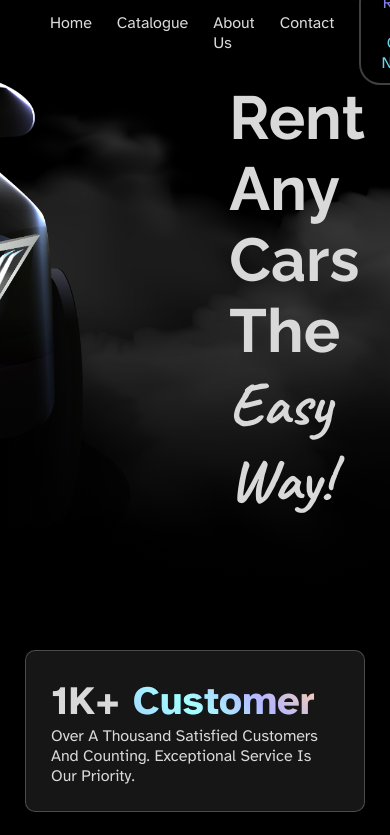
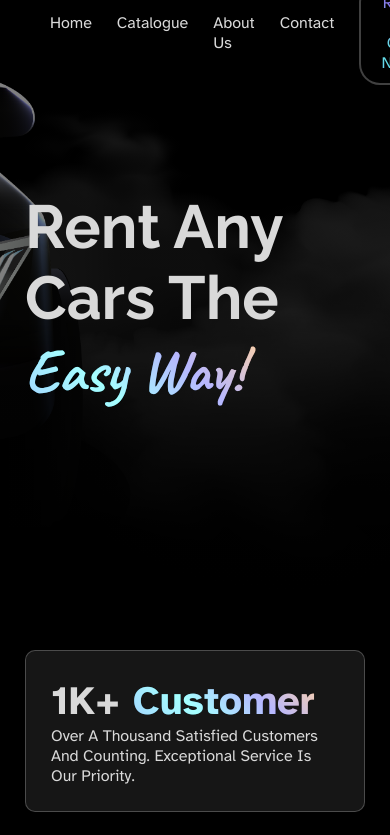
Before and after one commit to mwww/EasyRent, a React (Vite) app: page / in a window 390 px wide. Shown: the top 835 px of the page. Built offline with nearby package versions, Linux system fonts and the light colour scheme.

Commit message:
updated: refactor and responsive design

```diff
--- a/src/pages/index/hero/hero.module.scss
+++ b/src/pages/index/hero/hero.module.scss
@@ -3,8 +3,6 @@ $hero_height: max(50vh, 600px);
 
 .hero {
   height: $hero_height;
-  // position: absolute;
-  // inset: 0;
   z-index: -1;
 }
 
@@ -18,6 +16,17 @@ $hero_height: max(50vh, 600px);
   > div {
     flex: 1;
   }
+  @media only screen and (max-width: 1199px) {
+    gap: 0;
+    > div {
+      &:first-child {
+        flex: none;
+      }
+      &:last-child {
+        max-width: 415px;
+      }
+    }
+  }
 }
 
 .bg {
@@ -29,6 +38,15 @@ $hero_height: max(50vh, 600px);
   width: 100%;
   height: $hero_height;
   z-index: -1;
+  @media only screen and (max-width: 1199px) {
+    background: linear-gradient(
+        to bottom,
+        rgba(0, 0, 0, 0.5) 0%,
+        rgba(0, 0, 0, 0.5) 50%,
+        rgb(0, 0, 0) 100%
+      ),
+      url('/imgs/bg.png');
+  }
 }
 
 .tagline {
@@ -40,5 +58,13 @@ $hero_height: max(50vh, 600px);
     font-family: 'Caveat';
     font-size: inherit;
     font-weight: 700;
+
+    padding-right: 0.5ch;
+
+    background: linear-gradient(45deg, #4aa5ff, #4affff, #6e6efc, #ffa54a);
+    background-clip: text;
+    -webkit-background-clip: text;
+    color: transparent;
+    color: rgba(255, 255, 255, 0.5);
   }
 }
```
